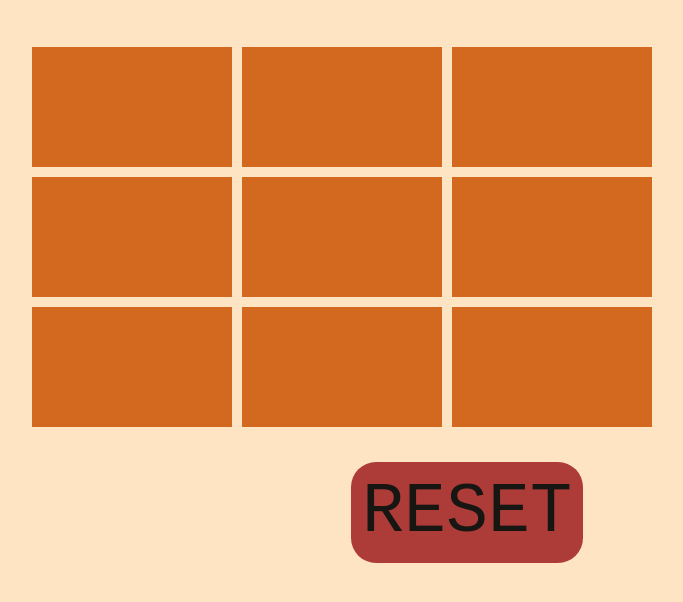
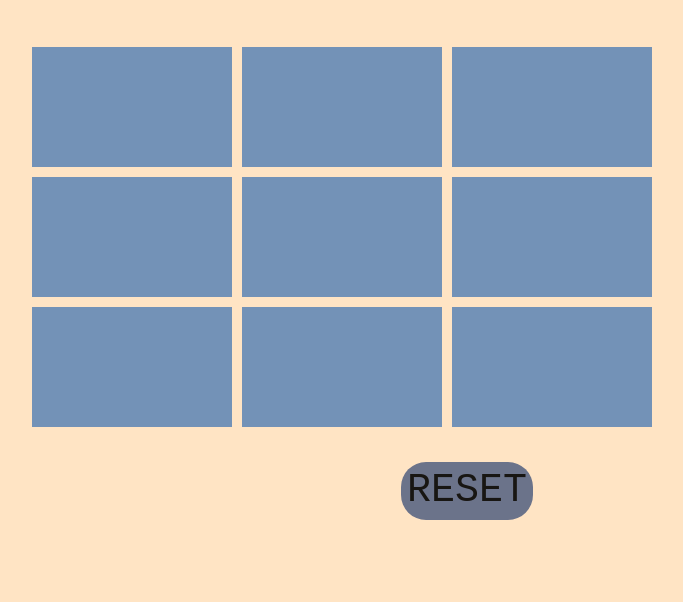
Before and after one commit to codeikape/TIC-TAC-TOE-GAME, a plain HTML site: page index.html in a window 1280 px wide. Shown: the part 98-700 px from the top of the page, without its empty margins (258-941 px from the left). Drawn offline with Linux system fonts and the light colour scheme.

Commit message:
TIC TAC TOE GAME

```diff
--- a/style.css
+++ b/style.css
@@ -2,7 +2,7 @@
     margin: 0;
     padding: 0;
     box-sizing: border-box;
-    font-family: sans-serif;
+    font-family: Verdana, Geneva, Tahoma, sans-serif;
 }
 
 body{
@@ -23,7 +23,7 @@ body{
 
 /* GRID CELLS(9) */
 .cell {
-    background-color: chocolate;
+    background-color: rgb(115, 146, 183);
 }
 .cell:hover{
     background-color: cadetblue;
@@ -41,12 +41,13 @@ body{
 /* BANNER MESSAGE */
 .banner{
     position: absolute;
-    background-color: red;
+    background-color: rgb(29, 38, 59);
     width: 700px;
     margin: -35px;
     height: 90px;
     margin-top: 145px;
-    opacity: 70%;
+    opacity: 90%;
+
 }
 .banner h1{
     color: white;
@@ -59,14 +60,14 @@ body{
 button{
     font-family: 'Courier New', Courier, monospace;
     font-weight: 300;
-    background-color: brown;
+    background-color: #5c6784;
     border: none;
     border: radius 0.5em;
-    padding: 0.7rem;
+    padding: 0.4rem;
     color: black;
     opacity: 90%;
     border-radius: 5px;
-    font-size: 70px;
+    font-size: 40px;
     margin: 35px;
     position: relative;
     border-radius: 25px;
```
